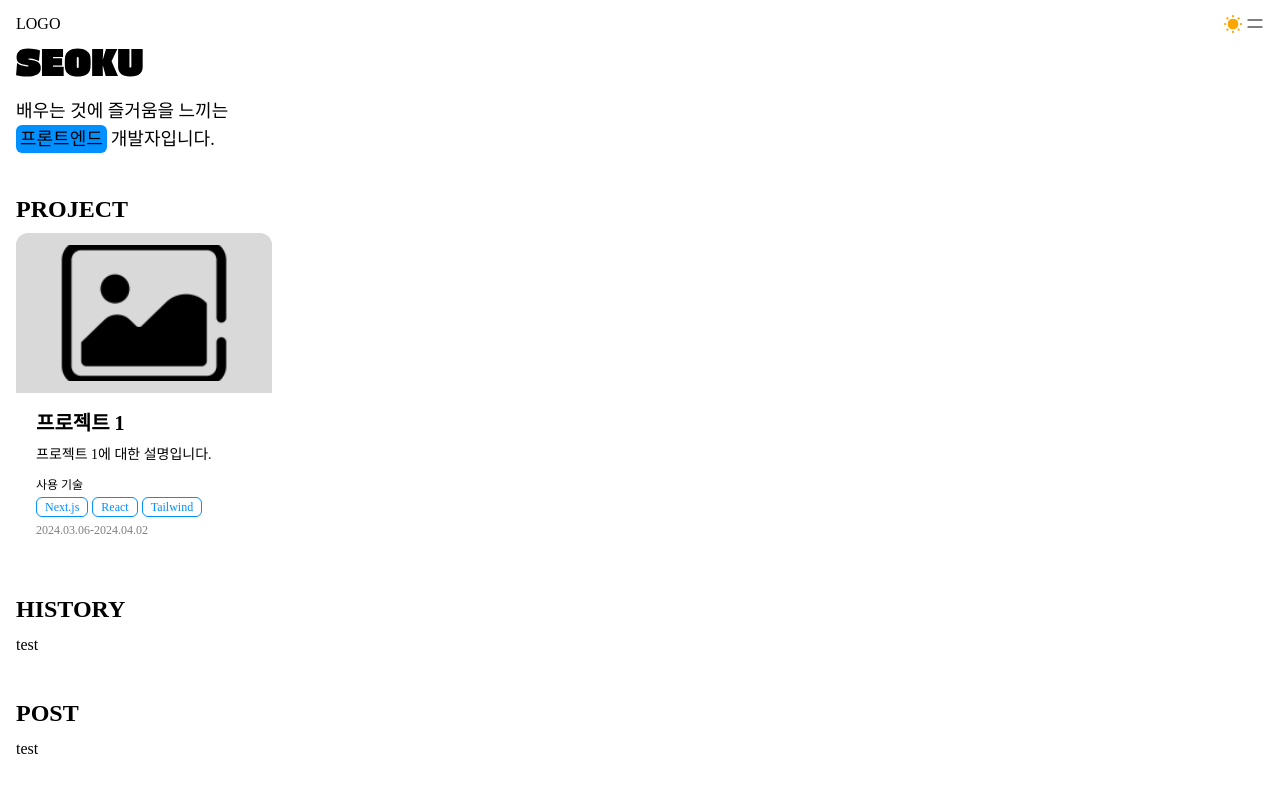
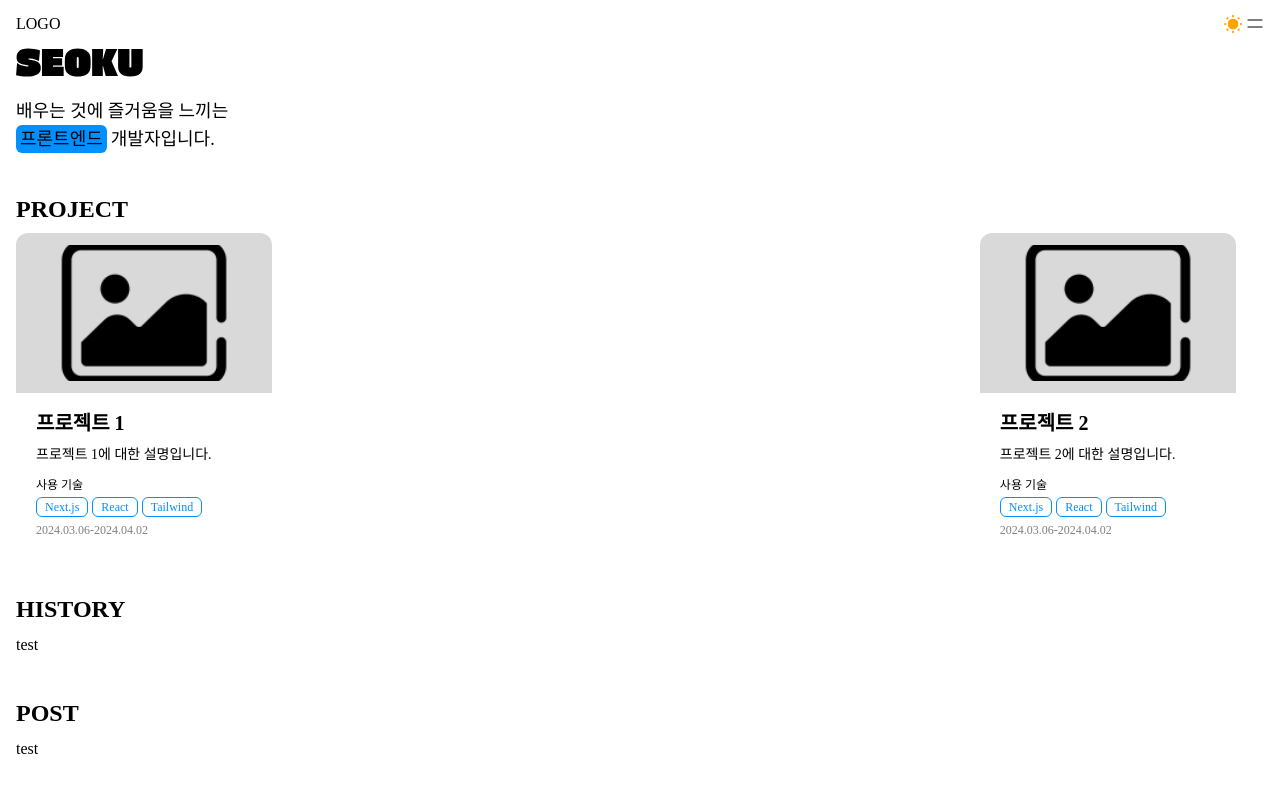
Before and after one commit to HyeongSeoku/FE_Blog, a Next.js app: page / in a window 1280 px wide. Shown: the top 792 px of the page. Built offline with nearby package versions, Linux system fonts and the light colour scheme; no server answers.

Commit message:
Modify : ProjectCard Swiper 추가

```diff
--- a/package.json
+++ b/package.json
@@ -24,6 +24,7 @@
     "react": "^18.3.1",
     "react-dom": "^18.3.1",
     "sharp": "^0.33.4",
+    "swiper": "^11.1.12",
     "zustand": "^4.5.4"
   },
   "devDependencies": {
--- a/src/app/pageClient.tsx
+++ b/src/app/pageClient.tsx
@@ -6,6 +6,8 @@ import useDeviceType from "@/hooks/useDeviceType";
 import { ProjectDataProps } from "@/utils/mdx";
 import SeokuLogo from "@/image-components/seoku.svg";
 import MainSection from "@/components/MainSection";
+import { Swiper, SwiperSlide } from "swiper/react";
+import "swiper/css";
 
 interface HomeClientProps {
   projectData: ProjectDataProps[];
@@ -27,19 +29,15 @@ export const HomeClient = ({ projectData }: HomeClientProps) => {
         </div>
       </section>
       <MainSection title="PROJECT">
-        <ul>
+        <Swiper
+          spaceBetween={5}
+          slidesPerView={1.3}
+          pagination={{ clickable: true }}
+        >
           {projectData.map(
-            ({
-              title,
-              description,
-              content,
-              startDate,
-              endDate,
-              slug,
-              tags,
-            }) => (
+            ({ title, description, startDate, endDate, slug, tags }) => (
+              <SwiperSlide key={slug} style={{ width: "fit-content" }}>
                 <ProjectCard
-                key={slug}
                   link={`/projects/${slug}`}
                   title={title}
                   description={description}
@@ -47,9 +45,10 @@ export const HomeClient = ({ projectData }: HomeClientProps) => {
                   endDate={endDate}
                   tags={tags}
                 />
+              </SwiperSlide>
             ),
           )}
-        </ul>
+        </Swiper>
       </MainSection>
       <MainSection title="HISTORY">test</MainSection>
       <MainSection title="POST">test</MainSection>
--- /dev/null
+++ b/src/mdx/project/project_2.mdx
@@ -0,0 +1,13 @@
+---
+title: 프로젝트 2
+description: 프로젝트 2에 대한 설명입니다.
+startDate: 20240306
+endDate: 20240402
+tags: Next.js, React, Tailwind
+---
+
+## 프로젝트 본문.
+
+테스트입니다.
+
+### 두번째 단락
--- /dev/null
+++ b/src/mdx/project/project_3.mdx
@@ -0,0 +1,13 @@
+---
+title: 프로젝트 3
+description: 프로젝트 3에 대한 설명입니다.
+startDate: 20240306
+endDate: 20240402
+tags: Next.js, React, Tailwind
+---
+
+## 프로젝트 본문.
+
+테스트입니다.
+
+### 두번째 단락
```
Also changed, not shown: 1 other file (tests, documents, lock files or other folders). Lines whose indentation alone changed are shown as unchanged.
